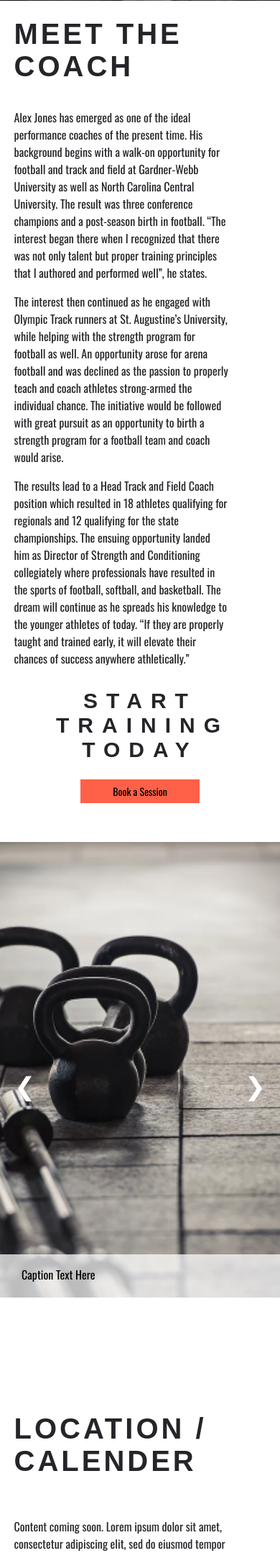
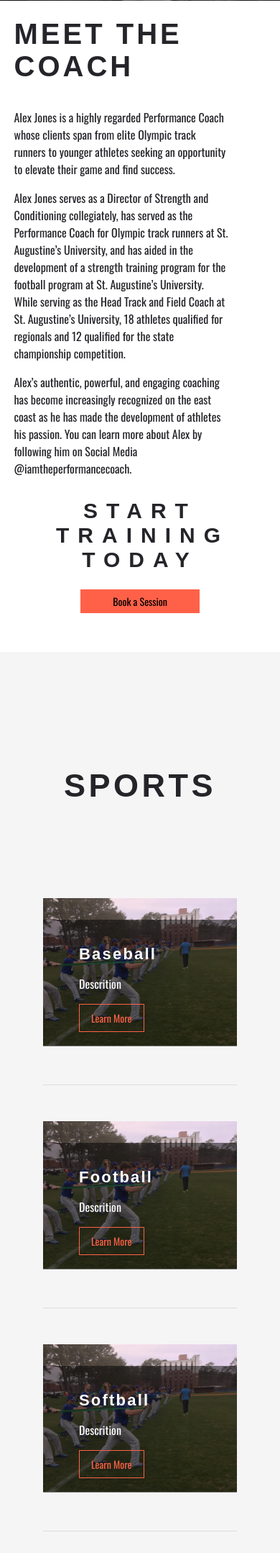
Before and after one commit to katiewrennhansen/PerformanceCoachAlt, a PHP site: page / in a window 390 px wide. Shown: the part 1221-3379 px from the top of the page at 72% size. Run offline with PHP 8.4, Linux system fonts and the light colour scheme; some web fonts are replaced.

Commit message:
remove image slider and add sport section with mobile styles

```diff
--- a/index.html
+++ b/index.html
@@ -50,9 +50,9 @@
                 </div>
                 <div class="about-content">
                     <h2 role="heading">Meet the Coach</h2>
-                    <p>Alex Jones has emerged as one of the ideal performance coaches of the present time. His background begins with a walk-on opportunity for football and track and field at Gardner-Webb University as well as North Carolina Central University.  The result was three conference champions and a post-season birth in football. “The interest began there when I recognized that there was not only talent but proper training principles that I authored and performed well”, he states.</p>
-                    <p>The interest then continued as he engaged with Olympic Track runners at St. Augustine’s University, while helping with the strength program for football as well.  An opportunity arose for arena football and was declined as the passion to properly teach and coach athletes strong-armed the individual chance.  The initiative would be followed with great pursuit as an opportunity to birth a strength program for a football team and coach would arise.</p>
-                    <p>The results lead to a Head Track and Field Coach position which resulted in 18 athletes qualifying for regionals and 12 qualifying for the state championships.  The ensuing opportunity landed him as Director of Strength and Conditioning collegiately where professionals have resulted in the sports of football, softball, and basketball. The dream will continue as he spreads his knowledge to the younger athletes of today.  “If they are properly taught and trained early, it will elevate their chances of success anywhere athletically.”</p>
+                    <p>Alex Jones is a highly regarded Performance Coach whose clients span from elite Olympic track runners to younger athletes seeking an opportunity to elevate their game and find success.</p>
+                    <p>Alex Jones serves as a Director of Strength and Conditioning collegiately, has served as the Performance Coach for Olympic track runners at St. Augustine’s University, and has aided in the development of a strength training program for the football program at St. Augustine’s University. While serving as the Head Track and Field Coach at St. Augustine’s University, 18 athletes qualified for regionals and 12 qualified for the state championship competition.</p>
+                    <p>Alex’s authentic, powerful, and engaging coaching has become increasingly recognized on the east coast as he has made the development of athletes his passion. You can learn more about Alex by following him on Social Media @iamtheperformancecoach.</p>
                 </div>
             </div>
             <div class="start-training">
@@ -61,34 +61,47 @@
                 </div>
         </section>
 
-        <section class="image-carosel">
-            <div class="image-carosel-content">
-                <div class="slider">
-                    <div class="slide current" id="image-1">
-                        <div class="content">
-                            <p class="caption">Caption Text Here</p>
+        <section class="sports" id="services">
+            <div class="sport-content-container">
+                <h2>Sports</h2>
+                <div class="sport-thumbnail-container">
+                    <div class="sport-thumbnail">
+                        <img class="sport-img" src="images/Baseball.JPG" alt="photo for SAQ training">
+                        <div class="sport-content">
+                            <h3>Baseball</h3>
+                            <p class="sport-description">Descrition</p>
+                            <button class="learn" href="servicepages/saq.html">Learn More</button>
                         </div>
                     </div>
-
-                    <div class="slide" id="image-2">
-                        <div class="content">
-                            <p class="caption">Caption Text Here</p>
+                    <hr>
+                    <div class="sport-thumbnail">
+                        <img class="sport-img" src="images/Baseball.JPG" alt="photo for SAQ training">
+                        <div class="sport-content">
+                            <h3>Football</h3>
+                            <p class="sport-description">Descrition</p>
+                            <button class="learn" href="servicepages/saq.html">Learn More</button>
                         </div>
                     </div>
-
-                    <div class="slide" id="image-3">
-                        <div class="content">
-                            <p class="caption">Caption Text Here</p>
+                    <hr>
+                    <div class="sport-thumbnail">
+                        <img class="sport-img" src="images/Baseball.JPG" alt="photo for SAQ training">
+                        <div class="sport-content">
+                            <h3>Softball</h3>
+                            <p class="sport-description">Descrition</p>
+                            <button class="learn" href="servicepages/saq.html">Learn More</button>
                         </div>
                     </div>
+                    <hr>
+                    <div class="sport-thumbnail">
+                        <img class="sport-img" src="images/Baseball.JPG" alt="photo for SAQ training">
+                        <div class="sport-content">
+                            <h3>Soccer</h3>
+                            <p class="sport-description">Descrition</p>
+                            <button class="learn" href="servicepages/saq.html">Learn More</button>
+                        </div>
+                    </div>
+                    <hr>
                 </div>
-
-                <div class="buttons">
-                    <button role="button" id="prev">&#10094;</button>
-                    <button role="button" id="next">&#10095;</button>
-                </div>
-
-
             </div>
         </section>
 
--- a/main.css
+++ b/main.css
@@ -50,6 +50,7 @@ address,
 .contact p,
 .services h1,
 .services h2,
+.sports h2,
 .single-service-main h1 {
     font-family: 'Jockey One', sans-serif;
 }
@@ -68,7 +69,9 @@ textarea,
 .number,
 .single-service-content p,
 .single-service-content a,
-.service-content button {
+.service-content button,
+.sport-content button,
+.sport-content p {
     font-family: Oswald, sans-serif;
 }
 
@@ -297,88 +300,60 @@ ABOUT
 }
 
 
+
 /*
-IMAGE CAROSEL
+SPORTS
 ==============================================================
 */
-.image-carosel {
-    background:#252429;
+.sports {
+    background: rgb(245, 245, 245);
+    padding-top: 100px;
+    color: #252429;
 }
 
-.image-carosel-content {
-    position: relative;
+.sport-content-container {
+    padding: 60px;
 }
 
-.slider {
-    position: relative;
-    overflow: hidden;
-    height: 75vh;
-    width: 100vw;
+.sports h2 {
+    text-align: center;
+    padding-bottom: 80px;
+    font-size: 45px;
+    letter-spacing: 0.1em;
 }
 
-.slide {
-    position: absolute;
-    top: 0;
-    left: 0;
-    width: 100%;
-    height: 100%;
-    opacity: 0;
-    transition: opacity 0.4s ease-in-out;
+.sports h3 {
+    font-size: 22px;
+    letter-spacing: 0.1em;
+    margin: 15px 0;
 }
 
-.current {
-    opacity: 1;
+.sport-thumbnail {
+    position: relative;
+    color: white;
+    margin: 50px 0;
+    overflow: hidden;
 }
 
-.slide .content {
-    position: absolute;
-    bottom: 100px;
-    left: -400px;
-    width: 400px;
-    background-color: rgba(255, 255, 255, 0.721);
-    padding: 35px;
-    opacity: 0;
+.sport-img {
+    width: 100%;
 }
 
-.slide.current .content {
-    opacity: 1;
-    transform: translateX(400px);
-    transition: all 700ms ease-in-out 300ms;
+.sport-content {
+    position: absolute;
+    bottom: 3px;
+    padding: 20px 50px;
+    background: rgba(0, 0, 0, 0.5);
+    width: 100%;
 }
 
-#next, #prev {
-    cursor: pointer;
-    position: absolute;
-    top: 50%;
-    margin-top: -16px;
-    padding: 20px;
-    color: white;
-    font-size: 35px;
-    background: rgba(0, 0, 0, 0);
-    border: none;
+.sport-thumbnail > img {
+    transform: scale(1);
+    transition: 400ms;
 }
-
-#next{
-    right: 0px;
-}
-
-#next:hover,
-#prev:hover {
-    color: rgb(211, 211, 211);
-    transition-duration: 200ms;
-    transition-timing-function: ease-in-out;
-}
-
-.slide:nth-child(1) {
-    background: url('./images/SAQ.png') no-repeat center center/cover;
-}
-
-.slide:nth-child(2) {
-    background: url('./images/TeanCamp.png') no-repeat center center/cover;
-}
-
-.slide:nth-child(3) {
-    background: url('./images/PerformanceTraining.png') no-repeat center center/cover;
+.sport-thumbnail:hover > img {
+    transform: scale(1.1);
+    transition: 400ms;
 }
 
 
@@ -729,7 +704,8 @@ textarea:hover {
     padding: 0;
 }
 
-.service-content button {
+.service-content button,
+.sport-content button {
     font-size: 14px;
     background: rgba(255, 255, 255, 0);
     border: 1px solid rgba(254, 97, 72, 1);
@@ -737,7 +713,8 @@ textarea:hover {
     color: rgba(254, 97, 72, 1);
 }
 
-.service-content button:hover {
+.service-content button:hover,
+.sport-content button:hover {
     border: 1px solid rgba(254, 97, 72, 0.75);
     color: rgba(254, 97, 72, 0.75);
     cursor: pointer;
```
Also changed, not shown: index.js (+0 -57 lines), images/Baseball.JPG (added).
